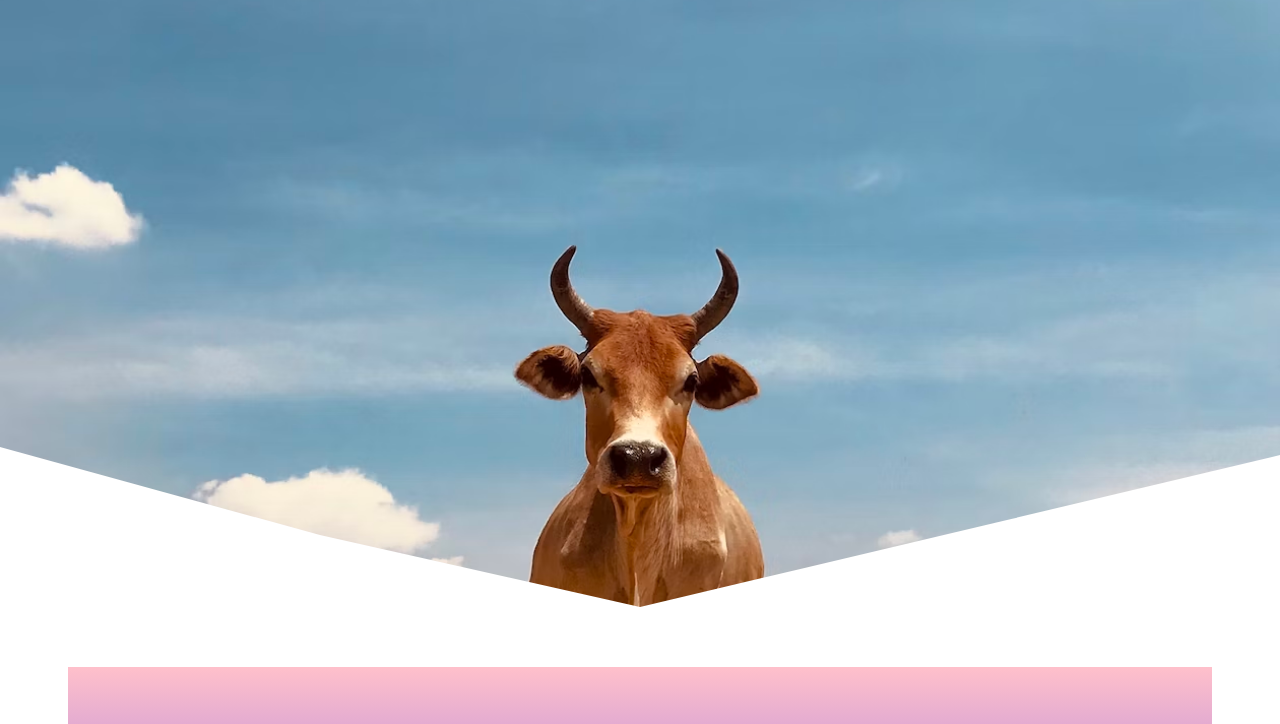
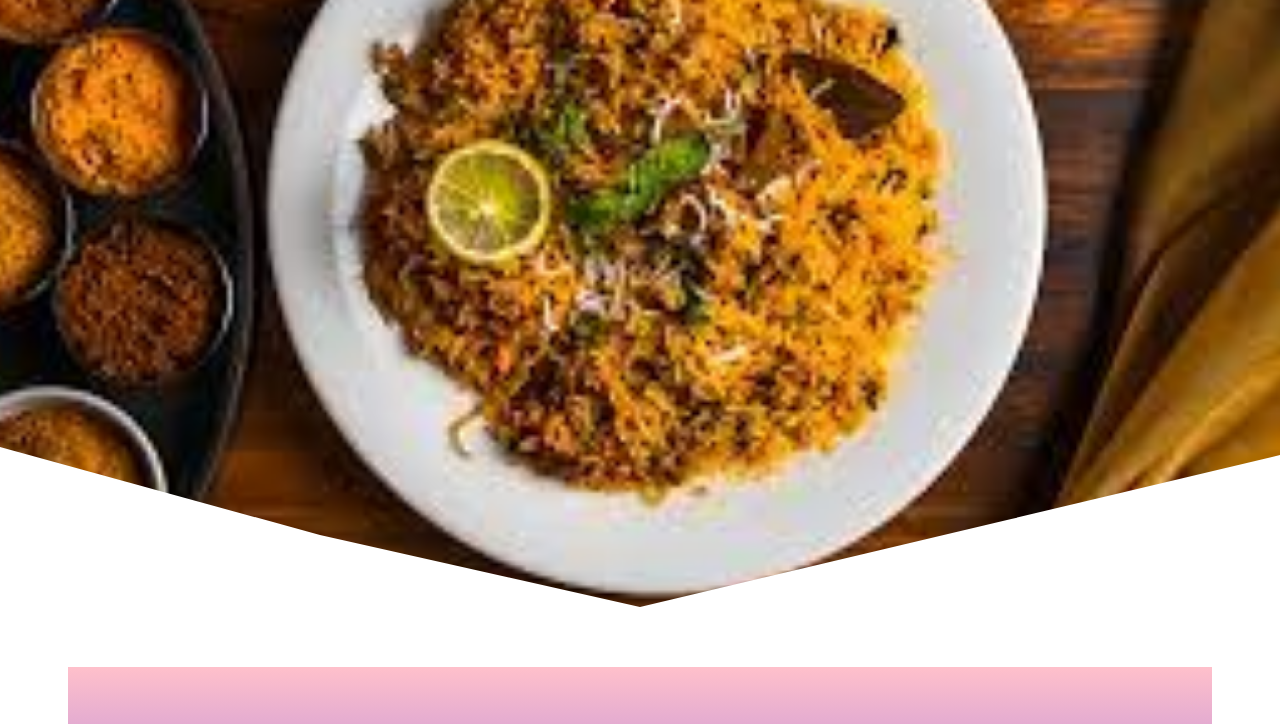
Before and after one commit to abdullahrafi1234/conceptual-html-css, a plain HTML site: page index.html in a window 1280 px wide. Shown: the part 193-917 px from the top of the page. Drawn offline with Linux system fonts and the light colour scheme.

Commit message:
again added a pic

```diff
--- a/styles/styles.css
+++ b/styles/styles.css
@@ -4,7 +4,7 @@ h1{
     /* background-color: aqua; */
 }
 .cow{
-    background-image: url("/images/cows.avif");
+    background-image: url("/images/biriyani.jpeg");
     height: 100vh;
     background-position: bottom center;
     background-size: cover;
```
